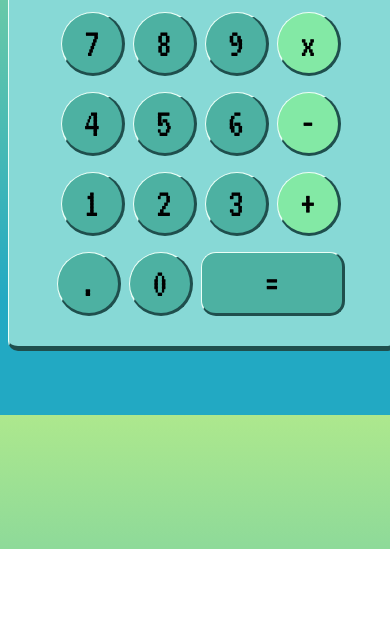
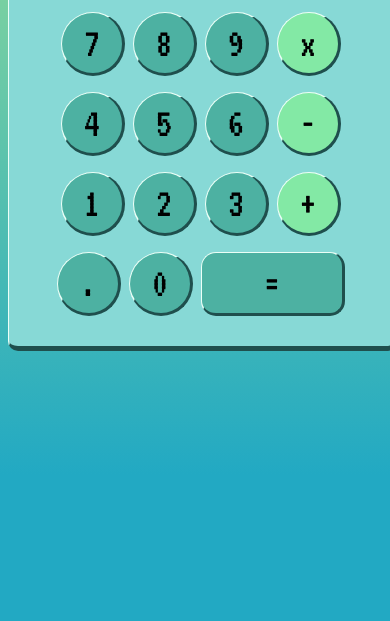
Before and after one commit to jellyglitch/calculator, a plain HTML site: page index.html in a window 390 px wide. Shown: the part 295-916 px from the top of the page. Before the commit the page ends 844 px from the top, so only its background shows below. Drawn offline with Linux system fonts and the light colour scheme.

Commit message:
Fix background being unresponsive.

```diff
--- a/style.css
+++ b/style.css
@@ -1,6 +1,8 @@
 body {
     background: rgb(34,169,195);
     background: linear-gradient(0deg, rgba(34,169,195,1) 16%, rgba(173,232,141,1) 100%);
+    min-height: 100vh;
+    background-size: cover;
     font-family: "VT323", 'Gill Sans', 'Gill Sans MT', Calibri, 'Trebuchet MS', sans-serif;
 }
 
```
